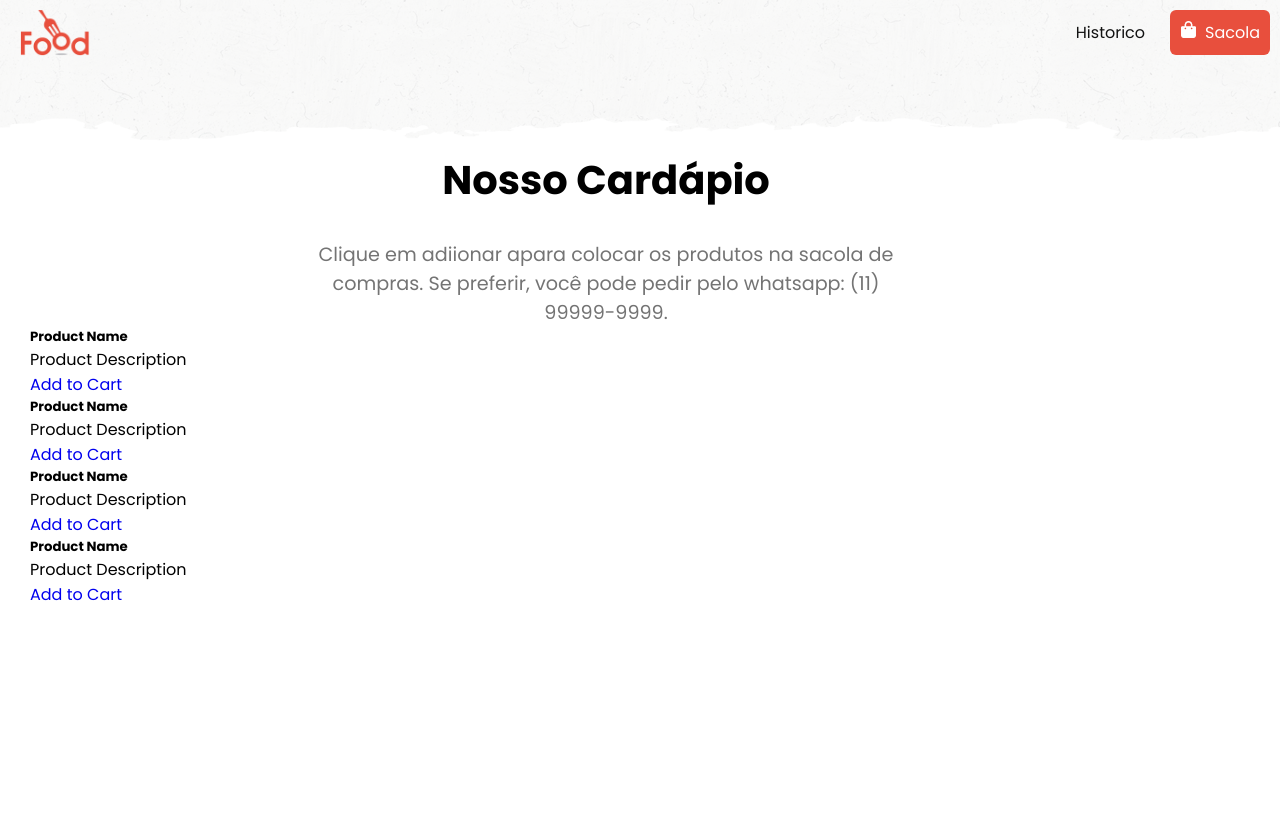
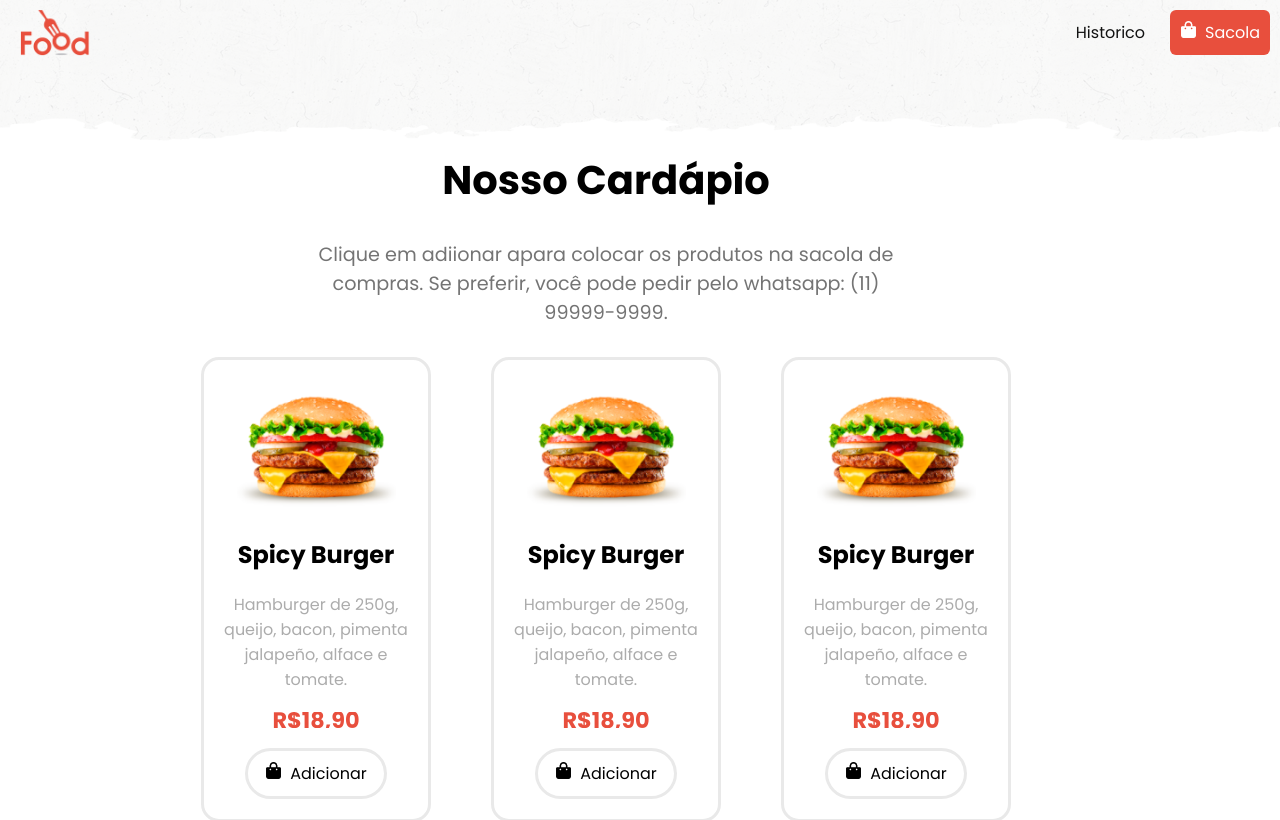
Before and after one commit to mrcomputer2018/digitalmenu, a React (Create React App) app: page / in a window 1280 px wide. Shown: the top 820 px of the page. Built offline with nearby package versions, Linux system fonts and the light colour scheme.

Commit message:
Add estilo prop to Button component and update styling

```diff
--- a/src/components/button/button.jsx
+++ b/src/components/button/button.jsx
@@ -1,6 +1,6 @@
-function Button({ children }) {
+function Button({ children, estilo }) {
     return (
-        <button className="btn btn-red">
+        <button className={ estilo }>
             { children }
         </button>
     )
--- a/src/components/navbar/navbar.jsx
+++ b/src/components/navbar/navbar.jsx
@@ -12,7 +12,7 @@ function Navbar() {
             <div className="navbar-menu">
                 <a href="#">Historico</a>
 
-                <Button>
+                <Button estilo='btn btn-red'>
                     <img className="icon" src={ bag } alt="imagem de uma sacola" />
                     Sacola
                 </Button>
--- a/src/components/product/product.css
+++ b/src/components/product/product.css
@@ -0,0 +1,22 @@
+.product-box {
+    display: inline-block;
+    border: 3px solid #e9e9e9;
+    border-radius: 18px;
+    max-width: 230px;
+    margin: 30px;
+    padding: 10px 10px 20px 10px;
+}
+
+.product-description {
+    color: #acacac;
+    font-size: 1rem;
+    margin: 20px 0;
+}
+
+.product-price {
+    color: #e84f3d;
+    font-size: 1.4rem;
+    font-weight: bold;
+    line-height: 1rem;
+    margin: 20px 0;
+}
--- a/src/components/product/product.jsx
+++ b/src/components/product/product.jsx
@@ -1,14 +1,32 @@
+import Button from "../button/button";
+
 import "./product.css";
+import foto from "../../assets/hamburguer.png";
+import bagBlack from "../../assets/bag-black.png";
 
 function Product() {
     return (
         <>
-            <div className="card">
-                <div className="card-body">
-                    <h5 className="card-title">Product Name</h5>
-                    <p className="card-text">Product Description</p>
-                    <a href="#" className="btn btn-primary">Add to Cart</a>
+            <div className="product-box text-center">
+                <img src={ foto } alt="imagem de um hamburger" />
+
+                <div>
+                    <h2 className="title-box">Spicy Burger</h2>
+
+                    <p className="product-description">
+                        Hamburger de 250g, queijo, bacon, pimenta jalapeño, alface e tomate.
+                    </p>
+
+                    <p className="product-price">R$18,90</p>
                 </div>
+
+                <div>
+                    <Button estilo='btn btn-cart'>
+                        <img className="icon" src={ bagBlack } alt="imagem de carrinho" />
+                        Adicionar
+                    </Button>
+                </div>
+
             </div>
         </>
     )
--- a/src/pages/home/home.jsx
+++ b/src/pages/home/home.jsx
@@ -16,7 +16,7 @@ function Home() {
                     </p>
                 </div>
 
-                <div className="products">
+                <div className="products text-center">
                     <Product />
                     <Product />
                     <Product />
--- a/src/style/global.css
+++ b/src/style/global.css
@@ -42,6 +42,16 @@ html, body {
     transition: all 0.3s ease-in-out;
 }
 
+.btn-cart {
+    background-color: #fff;
+    border: 3px solid #e9e9e9;
+    border-radius: 50px;
+    width: 70%;
+    padding: 10px;
+    font-size: 1rem;
+    transition: all 0.3s ease-in-out;
+}
+
 .container {
     max-width: 90%;
     margin: auto;
```
